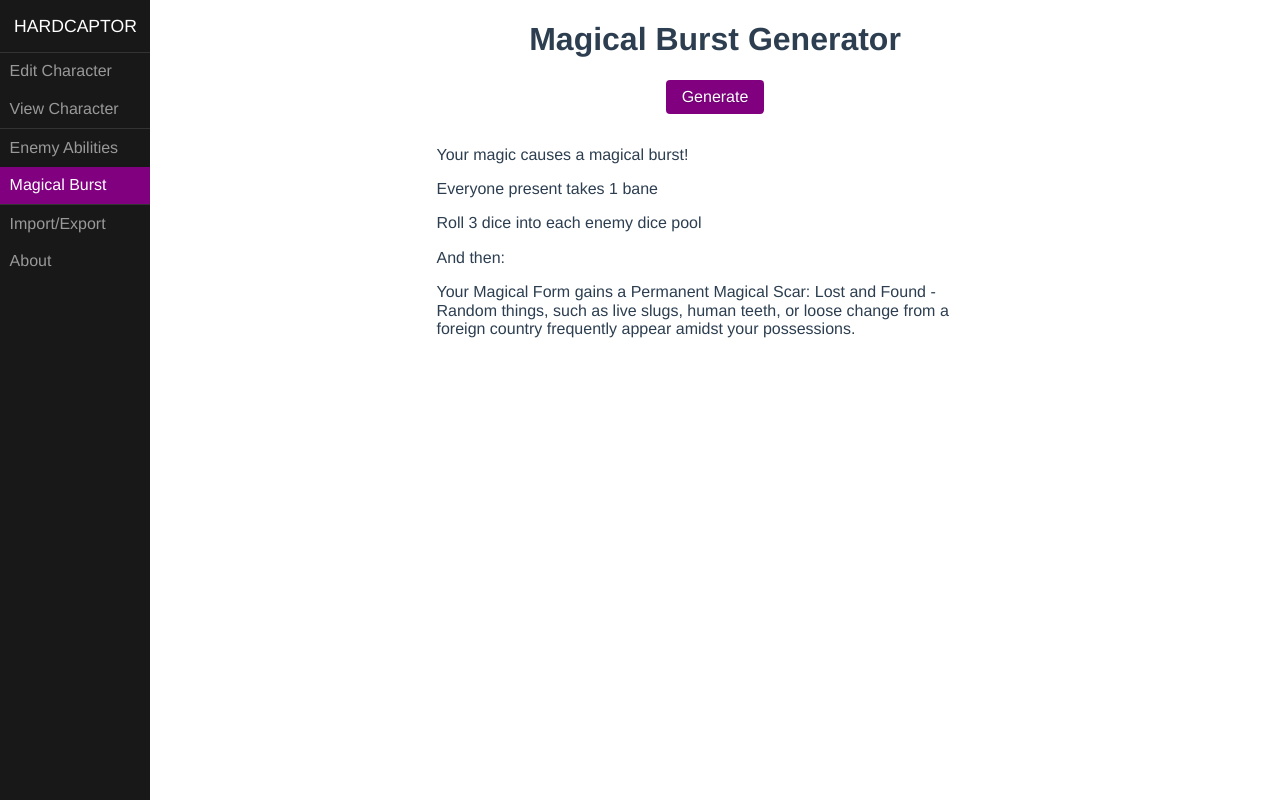
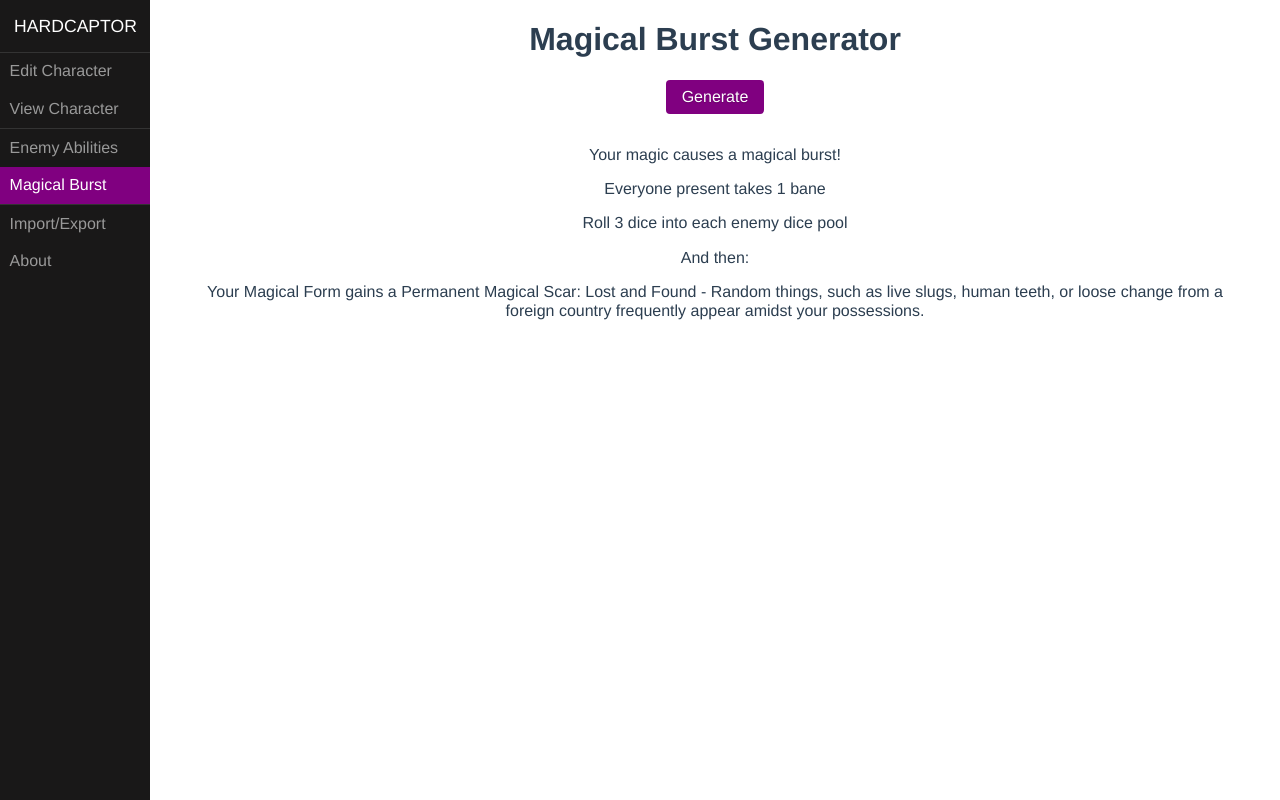
Before and after one commit to Ironykins/hardcaptor-webtools, a Vue app: page /#/magicalburst in a window 1280 px wide. Built offline with nearby package versions, Linux system fonts and the light colour scheme.

Commit message:
Updating reference pages.

```diff
--- a/src/views/EnemyAbilities.vue
+++ b/src/views/EnemyAbilities.vue
@@ -1,11 +1,11 @@
 <template>
   <div class="container">
-    <h1>Enemy Abilities</h1>
-
+    <h1>Enemy Ability Reference</h1>
     <p><b>Afflict X</b> - Where X is any status effect. During the opposition phase, the enemy may inflict the X status effect on a magical girl. They may spend two guard tokens to prevent this. An enemy may have this ability multiple times, but each instance of the ability must specify a different status effect. (eg. An enemy can have both Afflict Weakened and Afflict Branded)</p>
     <p><b>Armor X</b> - Dice values that match X can not be cancelled out of the enemy’s dice pool. Eg. Armor 1 means that dice in the pool showing their 1 face can not be cancelled, and must first be re-rolled to another number. An enemy with armor 1-3 means that dice showing 1’s, 2’s, and 3’s can not be cancelled. (Note that these dice can still be removed by other means.)</p>
     <p><b>Binding X</b> - During the opposition phase, the enemy may pick up to X unspent dice that are in the hands of players without guard tokens. Those dice persist their current values into the next roll phase, can not be rerolled, and must be included in the player’s final hand.</p>
     <p><b>Bolstering</b> - During the opposition phase, the enemy may spend 1 power to roll an additional die into their dice pool</p>
+    <p><b>Carapace X</b> - A maximum of X dice can be canceled from the enemy dice pool each round.</p>
     <p><b>Cunning X</b> - During the opposition phase, the enemy may re-roll X dice in their dice pool without spending power.</p>
     <p><b>Defensive</b> - During the opposition phase, the enemy may change the value of one die in their dice pool to 6.</p>
     <p><b>Devour</b> - During the opposition phase, the enemy may spend 1 power to devour a magical girl. The magical girl can spend a guard token to negate this. That magical girl rolls 5 of her dice into the enemy’s dice pool. Other dice in the enemy’s dice pool may not be removed until these dice are removed. A devoured magical girl rolls 1 less die on her roll phase for each of her dice in the enemy’s dice pool. Once they have all their dice back, they are no longer devoured. During the roll phase, a devoured player may reroll any number of their dice in the enemy dice pool. The enemy may only devour one magical girl at a time.</p>
@@ -18,7 +18,7 @@
     <p><b>Power Steal</b> - During the opposition phase, the enemy may take a single die from a player’s reserves and roll it into their dice pool. That player may spend a guard token to negate this. When this die is removed, it goes back to that player’s reserves. The enemy may only steal one die at a time from each player. </p>
     <p><b>Regeneration X</b> - During the opposition phase, roll X new dice into the enemy’s dice pool</p>
     <p><b>Retaliating X (Y)</b> - When a player cancels a die with value X from the enemy’s dice pool, they are afflicted with the Y Status Effect. They may spend a guard token to avoid this. An enemy may have this ability multiple times, but each instance of the ability must specify a different status effect. Eg. An enemy can have both Retaliating 1 (Branded) and Retaliating 2 (Weakened)</p>
-  <p><b>Second Health Bar</b> - When all dice in the enemy’s pool are depleted, re-roll the enemy’s dice pool at the start of the opposition phase.</p>
+    <p><b>Second Health Bar</b> - When all dice in the enemy’s pool are depleted, re-roll the enemy’s dice pool at the start of the opposition phase and the enemy loses this ability.</p>
     <p><b>Spiked X</b> - When a player cancels  a die with value X from the enemy’s dice pool, they take a bane. They may spend a guard token to avoid this.</p>
     <p><b>Undying X</b> - During the opposition phase, if the enemy has less than X dice in its dice pool, roll dice into its dice pool until it contains X dice.</p>
     <p><b>Volatile X</b> - At the start of the opposition phase, if X dice were removed from the enemy’s dice pool this round, a magical burst occurs.</p>
--- a/src/views/MagicalBurst.vue
+++ b/src/views/MagicalBurst.vue
@@ -36,8 +36,7 @@ export default class MagicalBurst extends Vue {
 }
 
 .page-body {
-  margin-left: 25%;
-  margin-top: 2em;
-  width: 50%;
+  text-align: center;
+  margin: 2em;
 }
 </style>
--- a/src/views/TempestSurge.vue
+++ b/src/views/TempestSurge.vue
@@ -32,8 +32,7 @@ export default class TempestSurge extends Vue {
 }
 
 .page-body {
-  margin-left: 25%;
-  margin-top: 2em;
-  width: 50%;
+  text-align: center;
+  margin: 2em;
 }
 </style>
```
Lines whose indentation alone changed are shown as unchanged.
